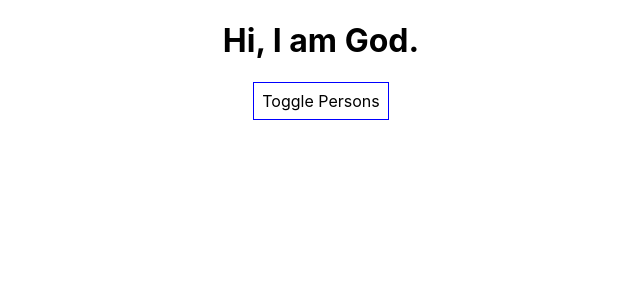
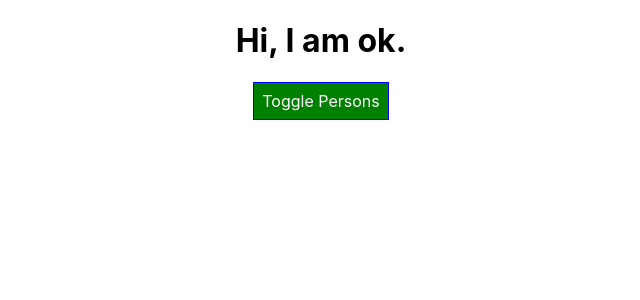
Before and after one commit to stefane81/reactjs-burger-time, a React (Create React App) app: page / in a window 1280 px wide. Shown: the top 300 px of the page, without its empty margins (319-959 px from the left). Built offline with nearby package versions, Linux system fonts and the light colour scheme.

Commit message:
Dynamic CSS styles

```diff
--- a/src/App.js
+++ b/src/App.js
@@ -61,7 +61,8 @@ class App extends Component {
 
   render() {
     const style = {
-      backgroundColor: "white",
+      backgroundColor: "green",
+      color: "white",
       font: "inherit",
       border: "1px solid blue",
       padding: "8px",
@@ -86,11 +87,12 @@ class App extends Component {
           })}
         </div>
       );
+      style.backgroundColor = "red";
     }
 
     return (
       <div className="App">
-        <h1>Hi, I am God.</h1>
+        <h1>Hi, I am ok.</h1>
         <button style={style} onClick={this.togglePersonsHandler}>
           Toggle Persons
         </button>
```
